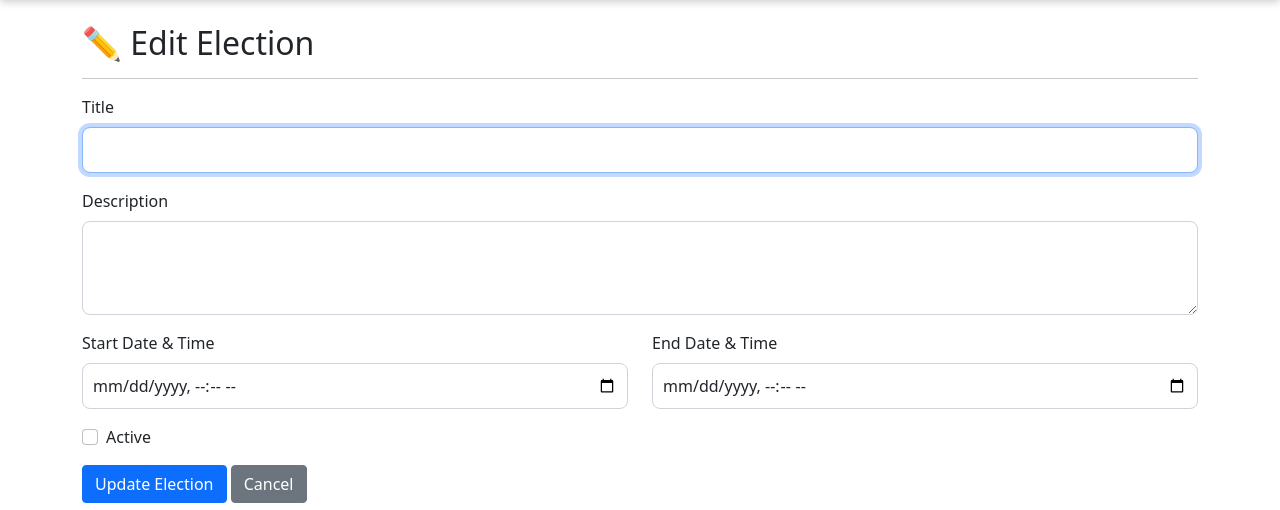
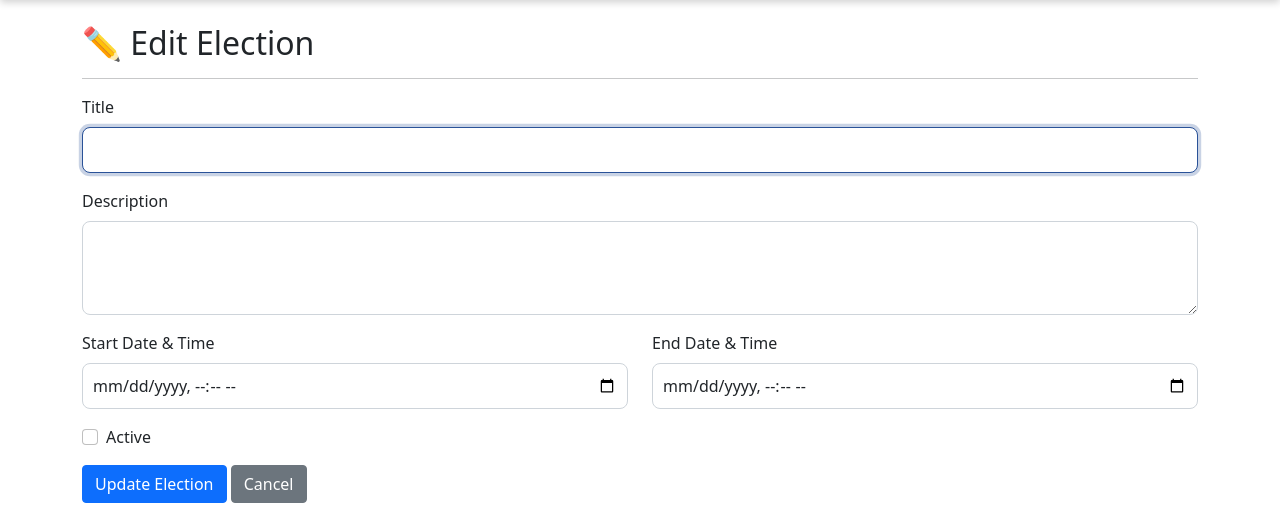
Before and after one commit to karkisanjeev111-netizen/online-voting-system, a Python web app: template templates/admin/edit_election.html in a window 1280 px wide, with the restyled element focused. Shown: the part 110-620 px from the top of the page. Run offline with Jinja, Linux system fonts and the light colour scheme; the template is opened without the code that fills it, so the values that code supplies are empty.

Commit message:
Add focus style to form inputs

```diff
--- a/static/css/style.css
+++ b/static/css/style.css
@@ -49,3 +49,8 @@
 .form-control {
     border-radius: 8px;
 }
+
+.form-control:focus {
+    border-color: #2a5298;
+    box-shadow: 0 0 0 0.2rem rgba(42,82,152,0.25);
+}
```
